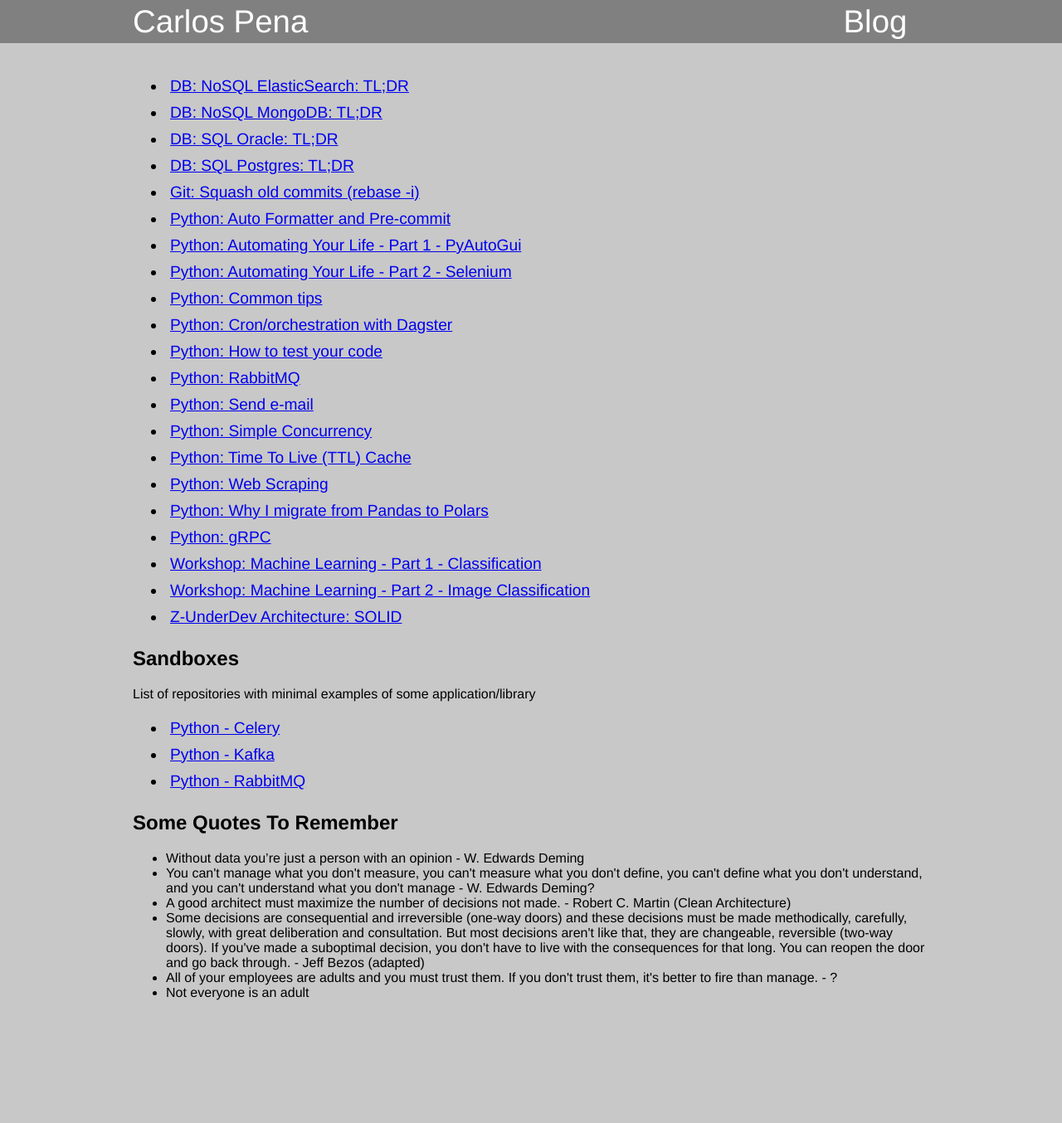
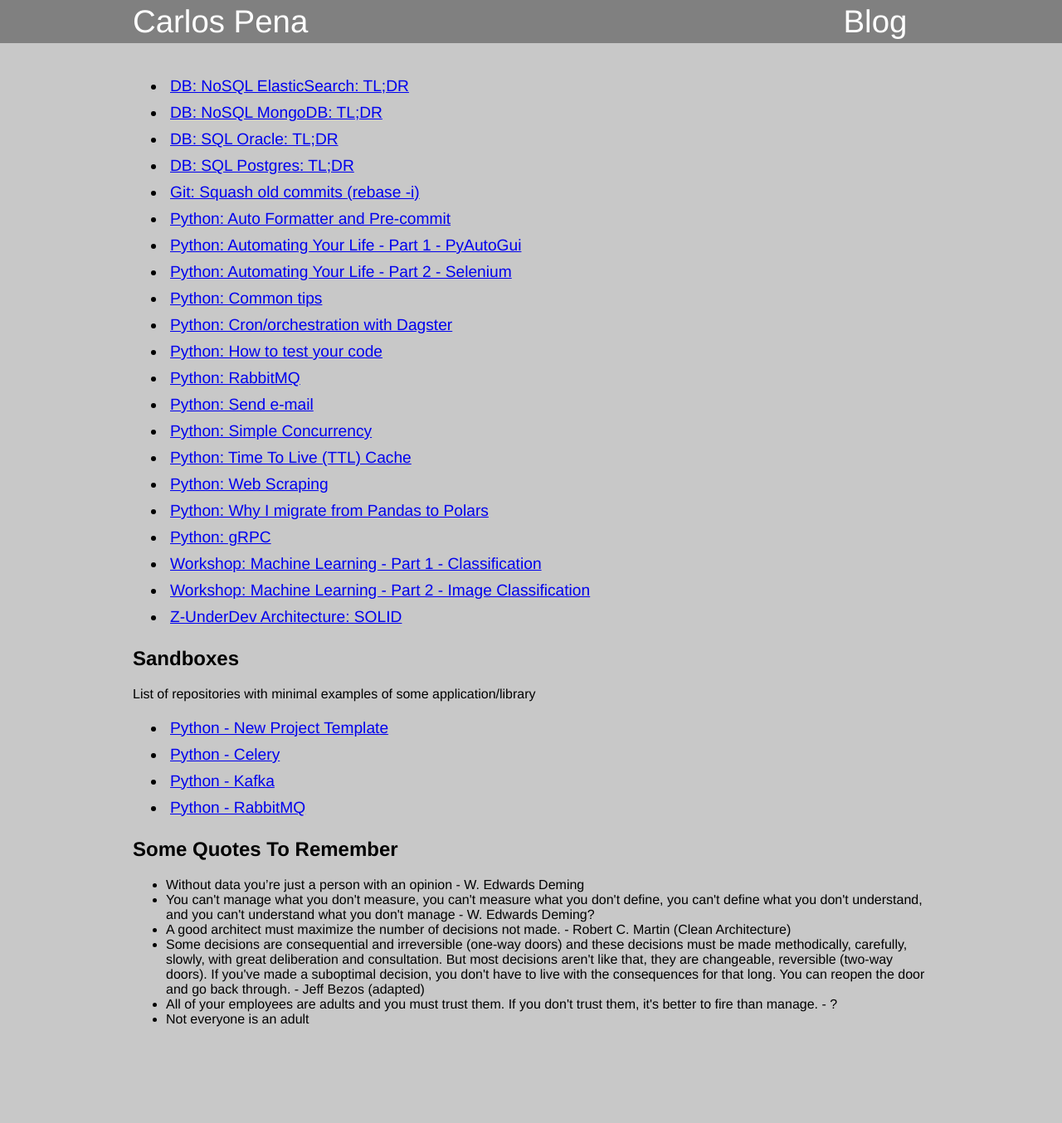
Before and after one commit to CarlosPena00/carlospena00.github.io, a Jekyll site: the page built from pages/blog.md, in a window 1280 px wide. Shown: the whole page at 83% size. Built offline with Jekyll 4.4.1, drawn with Linux system fonts in a browser that asks for light colours; before the commit the page ends 1322 px from its top, so only the background shows below that.

Commit message:
feat(blog): Add template python in sandboxes list

```diff
--- a/pages/blog.md
+++ b/pages/blog.md
@@ -15,6 +15,7 @@ order: 2
 List of repositories with minimal examples of some application/library
 
 <ul>
+    <li class='list_padding'><a href='https://github.com/CarlosPena00/template_python'>Python - New Project Template</a></li>
     <li class='list_padding'><a href='https://github.com/CarlosPena00/sandbox_celery'>Python - Celery</a></li>
     <li class='list_padding'><a href='https://github.com/CarlosPena00/sandbox_kafka'>Python - Kafka</a></li>
     <li class='list_padding'><a href='https://github.com/CarlosPena00/sandbox_rabbitmq'>Python - RabbitMQ</a></li>
```
